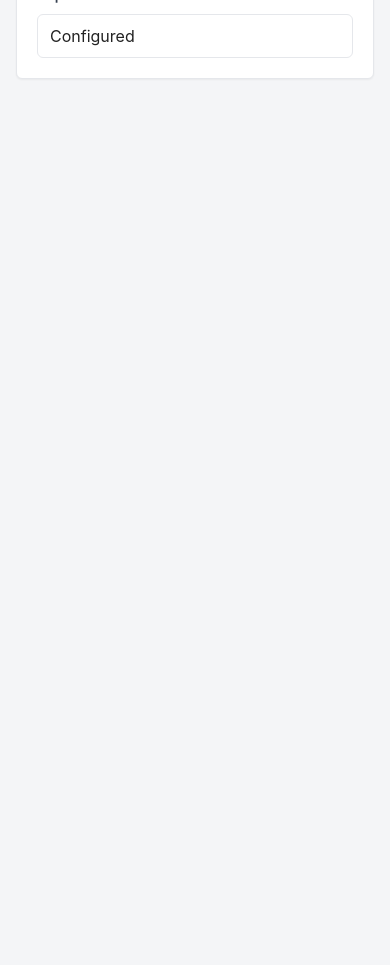
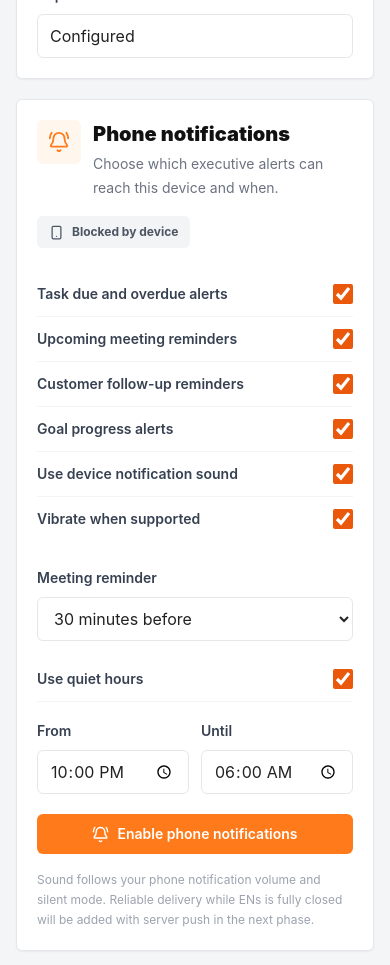
Before and after one commit to emalla-tech/ens-e-malla-nexus, a React (Vite) app: page /settings in a window 390 px wide. Shown: the part 1280-2245 px from the top of the page. Before the commit the page ends 1383 px from the top, so only its background shows below. Built offline with nearby package versions, Linux system fonts and the light colour scheme; no server answers.

Commit message:
Add phone notification preferences

```diff
--- /dev/null
+++ b/src/hooks/useNotificationPreferences.ts
@@ -0,0 +1,36 @@
+import { usePersistentState } from './usePersistentState';
+
+export interface NotificationPreferences {
+  enabled: boolean;
+  tasks: boolean;
+  meetings: boolean;
+  followUps: boolean;
+  goals: boolean;
+  sound: boolean;
+  vibration: boolean;
+  meetingReminderMinutes: number;
+  quietHoursEnabled: boolean;
+  quietHoursStart: string;
+  quietHoursEnd: string;
+}
+
+export const defaultNotificationPreferences: NotificationPreferences = {
+  enabled: false,
+  tasks: true,
+  meetings: true,
+  followUps: true,
+  goals: true,
+  sound: true,
+  vibration: true,
+  meetingReminderMinutes: 30,
+  quietHoursEnabled: true,
+  quietHoursStart: '22:00',
+  quietHoursEnd: '06:00',
+};
+
+export function useNotificationPreferences() {
+  return usePersistentState<NotificationPreferences>(
+    'ens.notification-preferences.v1',
+    defaultNotificationPreferences,
+  );
+}
--- a/src/pages/SettingsPage.tsx
+++ b/src/pages/SettingsPage.tsx
@@ -1,9 +1,48 @@
-import { Building2, UserRound } from 'lucide-react';
+import { BellRing, Building2, CheckCircle2, Smartphone, UserRound } from 'lucide-react';
+import { useState } from 'react';
 import { AuthPanel } from '../components/AuthPanel';
+import { Button } from '../components/Button';
 import { Logo } from '../components/Logo';
+import { useNotificationPreferences } from '../hooks/useNotificationPreferences';
+import { getNotificationPermission, requestNotificationPermission, showTestNotification } from '../services/notificationService';
 import { isSupabaseConfigured } from '../services/supabase';
 
+function Toggle({ checked, label, onChange }: { checked: boolean; label: string; onChange: (checked: boolean) => void }) {
+  return (
+    <label className="flex min-h-11 cursor-pointer items-center justify-between gap-4 border-b border-gray-100 py-3 last:border-b-0">
+      <span className="text-sm font-semibold text-gray-700">{label}</span>
+      <input type="checkbox" checked={checked} onChange={(event) => onChange(event.target.checked)} className="h-5 w-5 accent-orange-600" />
+    </label>
+  );
+}
+
 export function SettingsPage() {
+  const [preferences, setPreferences] = useNotificationPreferences();
+  const [permission, setPermission] = useState(getNotificationPermission());
+  const [notificationMessage, setNotificationMessage] = useState('');
+
+  function updatePreference<Key extends keyof typeof preferences>(key: Key, value: (typeof preferences)[Key]) {
+    setPreferences((current) => ({ ...current, [key]: value }));
+  }
+
+  async function enableNotifications() {
+    setNotificationMessage('');
+    const nextPermission = await requestNotificationPermission();
+    setPermission(nextPermission);
+    updatePreference('enabled', nextPermission === 'granted');
+    setNotificationMessage(nextPermission === 'granted' ? 'Phone notifications are enabled.' : 'Permission was not granted. Enable notifications in your phone browser settings.');
+  }
+
+  async function sendTestNotification() {
+    setNotificationMessage('');
+    try {
+      await showTestNotification(preferences.vibration);
+      setNotificationMessage('Test notification sent successfully.');
+    } catch (error) {
+      setNotificationMessage(error instanceof Error ? error.message : 'Could not send the test notification.');
+    }
+  }
+
   return (
     <div className="space-y-6">
       <section>
@@ -52,6 +91,43 @@ export function SettingsPage() {
             </label>
           </div>
         </article>
+
+        <article className="rounded-md border border-gray-200 bg-white p-5 shadow-sm lg:col-span-2">
+          <div className="flex flex-col justify-between gap-4 sm:flex-row sm:items-start">
+            <div className="flex gap-3">
+              <div className="grid h-11 w-11 shrink-0 place-items-center rounded-md bg-orange-50 text-brand-orange"><BellRing size={22} /></div>
+              <div><h2 className="text-xl font-black text-brand-black">Phone notifications</h2><p className="mt-1 text-sm leading-6 text-gray-500">Choose which executive alerts can reach this device and when.</p></div>
+            </div>
+            <span className={`inline-flex min-h-8 items-center gap-2 self-start rounded-md px-3 text-xs font-bold ${permission === 'granted' ? 'bg-emerald-50 text-emerald-700' : 'bg-gray-100 text-gray-600'}`}>
+              {permission === 'granted' ? <CheckCircle2 size={15} /> : <Smartphone size={15} />}
+              {permission === 'granted' ? 'Allowed on this device' : permission === 'denied' ? 'Blocked by device' : permission === 'unsupported' ? 'Not supported' : 'Permission needed'}
+            </span>
+          </div>
+
+          <div className="mt-6 grid gap-6 lg:grid-cols-2">
+            <div>
+              <Toggle checked={preferences.tasks} label="Task due and overdue alerts" onChange={(value) => updatePreference('tasks', value)} />
+              <Toggle checked={preferences.meetings} label="Upcoming meeting reminders" onChange={(value) => updatePreference('meetings', value)} />
+              <Toggle checked={preferences.followUps} label="Customer follow-up reminders" onChange={(value) => updatePreference('followUps', value)} />
+              <Toggle checked={preferences.goals} label="Goal progress alerts" onChange={(value) => updatePreference('goals', value)} />
+              <Toggle checked={preferences.sound} label="Use device notification sound" onChange={(value) => updatePreference('sound', value)} />
+              <Toggle checked={preferences.vibration} label="Vibrate when supported" onChange={(value) => updatePreference('vibration', value)} />
+            </div>
+
+            <div className="grid content-start gap-4">
+              <label className="space-y-2"><span className="text-sm font-semibold text-gray-700">Meeting reminder</span><select value={preferences.meetingReminderMinutes} onChange={(event) => updatePreference('meetingReminderMinutes', Number(event.target.value))} className="min-h-11 w-full rounded-md border border-gray-200 bg-white px-3 outline-none focus:border-brand-orange"><option value={15}>15 minutes before</option><option value={30}>30 minutes before</option><option value={60}>1 hour before</option><option value={1440}>1 day before</option></select></label>
+              <Toggle checked={preferences.quietHoursEnabled} label="Use quiet hours" onChange={(value) => updatePreference('quietHoursEnabled', value)} />
+              {preferences.quietHoursEnabled ? <div className="grid grid-cols-2 gap-3"><label className="space-y-2"><span className="text-sm font-semibold text-gray-700">From</span><input type="time" value={preferences.quietHoursStart} onChange={(event) => updatePreference('quietHoursStart', event.target.value)} className="min-h-11 w-full rounded-md border border-gray-200 px-3 outline-none focus:border-brand-orange" /></label><label className="space-y-2"><span className="text-sm font-semibold text-gray-700">Until</span><input type="time" value={preferences.quietHoursEnd} onChange={(event) => updatePreference('quietHoursEnd', event.target.value)} className="min-h-11 w-full rounded-md border border-gray-200 px-3 outline-none focus:border-brand-orange" /></label></div> : null}
+            </div>
+          </div>
+
+          {notificationMessage ? <p className="mt-5 rounded-md bg-gray-50 p-3 text-sm text-gray-600">{notificationMessage}</p> : null}
+          <div className="mt-5 flex flex-col gap-3 sm:flex-row">
+            {permission !== 'granted' ? <Button type="button" onClick={enableNotifications} disabled={permission === 'unsupported'}><BellRing size={17} />Enable phone notifications</Button> : <Button type="button" onClick={sendTestNotification}><BellRing size={17} />Send test notification</Button>}
+            {permission === 'granted' ? <Button type="button" variant="secondary" onClick={() => updatePreference('enabled', !preferences.enabled)}>{preferences.enabled ? 'Pause notifications' : 'Resume notifications'}</Button> : null}
+          </div>
+          <p className="mt-4 text-xs leading-5 text-gray-400">Sound follows your phone notification volume and silent mode. Reliable delivery while ENs is fully closed will be added with server push in the next phase.</p>
+        </article>
       </section>
     </div>
   );
--- /dev/null
+++ b/src/services/notificationService.ts
@@ -0,0 +1,30 @@
+export function supportsPhoneNotifications() {
+  return 'Notification' in window && 'serviceWorker' in navigator;
+}
+
+export function getNotificationPermission(): NotificationPermission | 'unsupported' {
+  return supportsPhoneNotifications() ? Notification.permission : 'unsupported';
+}
+
+export async function requestNotificationPermission() {
+  if (!supportsPhoneNotifications()) return 'unsupported' as const;
+  return Notification.requestPermission();
+}
+
+export async function showTestNotification(vibration: boolean) {
+  if (!supportsPhoneNotifications() || Notification.permission !== 'granted') {
+    throw new Error('Notifications are not allowed on this device.');
+  }
+
+  const registration = await navigator.serviceWorker.ready;
+  const options: NotificationOptions & { vibrate?: number[] } = {
+    body: 'Phone notifications are ready. ENs can now remind you about executive priorities.',
+    icon: '/icons/icon-192.png',
+    badge: '/icons/icon-192.png',
+    tag: 'ens-notification-test',
+    data: { url: '/notifications' },
+    vibrate: vibration ? [180, 80, 180] : undefined,
+  };
+
+  await registration.showNotification('ENs notifications enabled', options);
+}
```
Also changed, not shown: public/sw.js (+16 -0 lines).
